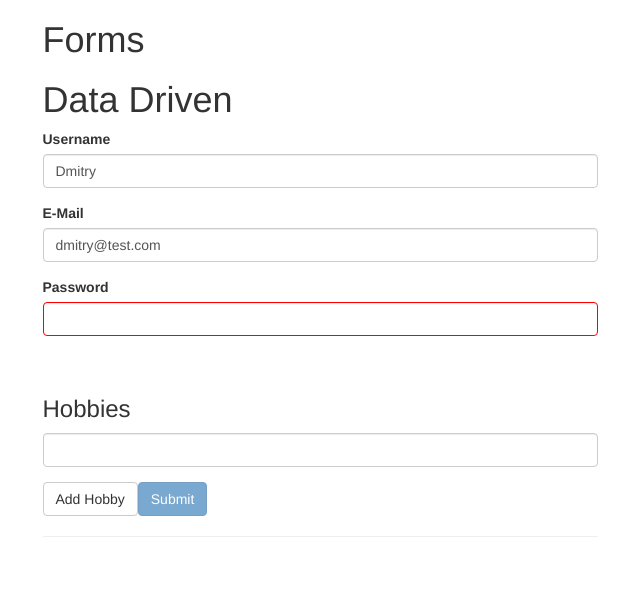
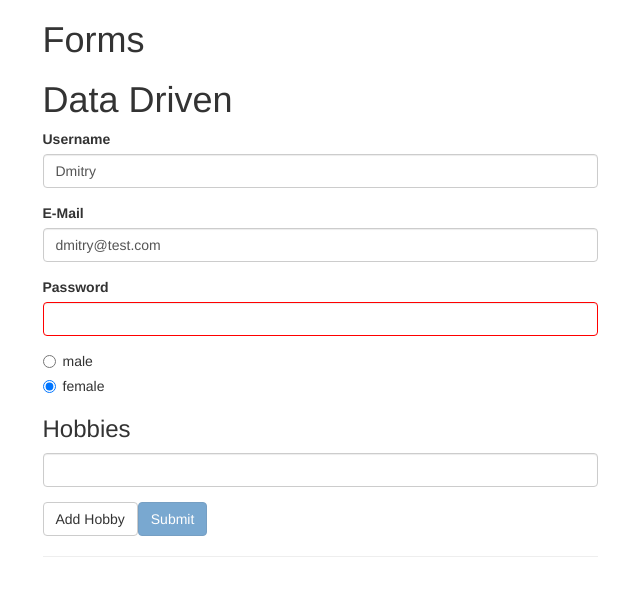
Before and after one commit to dharnitski/angular-05-forms, an Angular app: page / in a window 1280 px wide. Shown: the top 596 px of the page, without its empty margins (320-960 px from the left). Built offline with nearby package versions, Linux system fonts and the light colour scheme.

Commit message:
Radio Buttons (Data-Driven)

```diff
--- a/src/app/data-driven/data-driven.component.html
+++ b/src/app/data-driven/data-driven.component.html
@@ -18,8 +18,9 @@
         <label for="password">Password</label>
         <input type="password" class="form-control" id="password" formControlName="password">
     </div>
-    <div class="radio">
+    <div class="radio" *ngFor="let g of genders">
         <label>
+            <input type="radio" formControlName="gender" [value]="g">{{g}}
         </label>
     </div>
     <div>
--- a/src/app/data-driven/data-driven.component.ts
+++ b/src/app/data-driven/data-driven.component.ts
@@ -13,13 +13,19 @@
 export class DataDrivenComponent {
     myForm: FormGroup;
 
+    genders = [
+        'male',
+        'female'
+    ];
+
     constructor() {
         this.myForm = new FormGroup({
             'userData': new FormGroup({
                 'username': new FormControl('Dmitry', Validators.required),
                 'email': new FormControl('dmitry@test.com', [Validators.required, Validators.pattern("[a-z0-9!#$%&'*+/=?^_`{|}~-]+(?:\.[a-z0-9!#$%&'*+/=?^_`{|}~-]+)*@(?:[a-z0-9](?:[a-z0-9-]*[a-z0-9])?\.)+[a-z0-9](?:[a-z0-9-]*[a-z0-9])?")]),
             }),
-            'password': new FormControl('', Validators.required)
+            'password': new FormControl('', Validators.required),
+            'gender': new FormControl('female')
         });
     }
 
```
